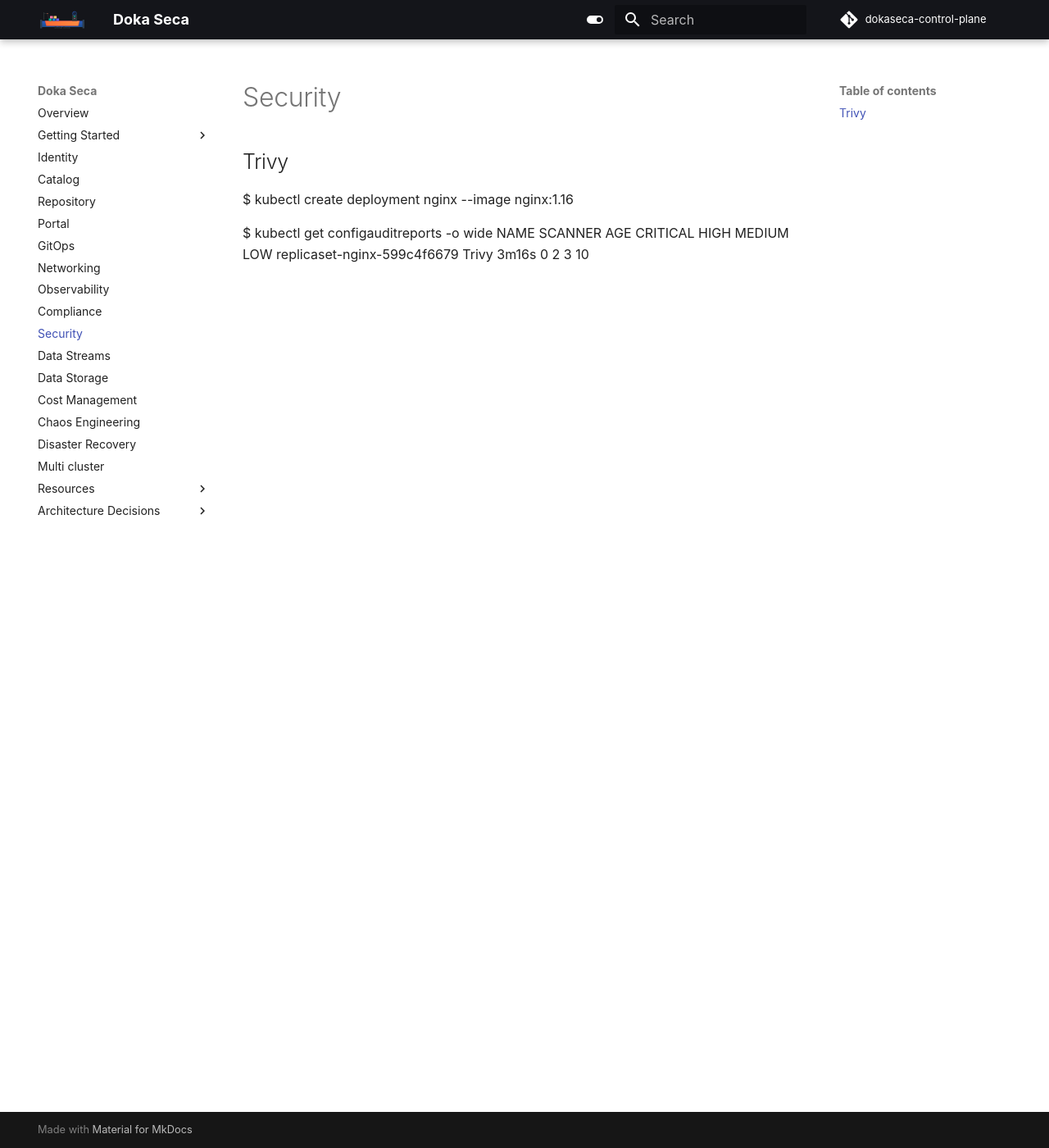
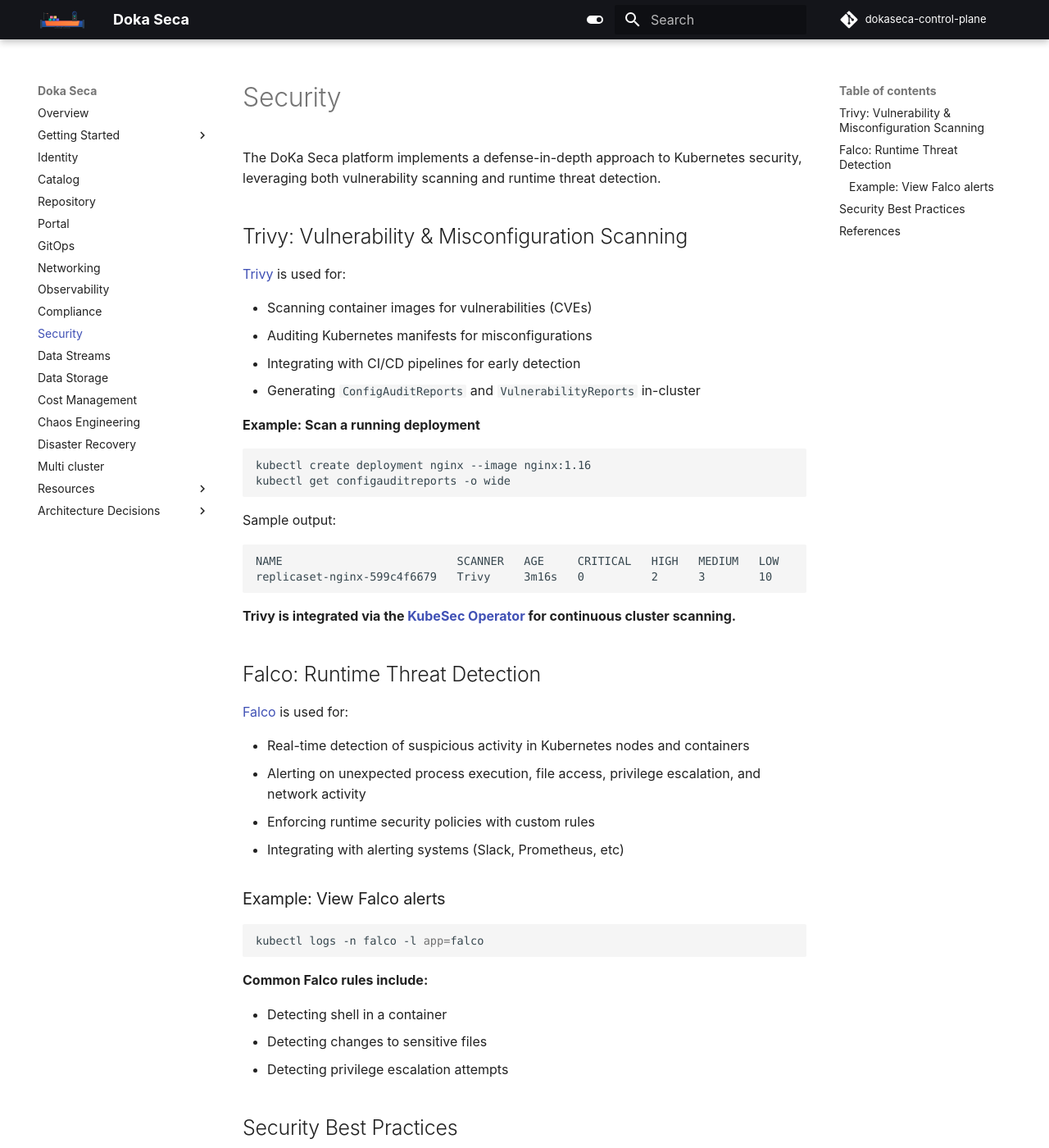
Before and after one commit to thatmlopsguy/dokaseca-control-plane, an MkDocs documentation site: the page built from docs/security.md, in a window 1280 px wide and 1400 px high. Shown: the whole window at 82% size. Built offline with MkDocs 1.6.1 and Material for MkDocs 9.7.7, drawn with Linux system fonts in a browser that asks for light colours; comment, search, counter and statistics services are not loaded; some of the changed text lies outside the part shown.

Commit message:
docs: enhance security documentation with detailed Trivy and Falco usage examples

````diff
--- a/docs/security.md
+++ b/docs/security.md
@@ -1,9 +1,63 @@
 # Security
 
-## Trivy
+The DoKa Seca platform implements a defense-in-depth approach to Kubernetes security, leveraging both vulnerability
+scanning and runtime threat detection.
 
-$ kubectl create deployment nginx --image nginx:1.16
+## Trivy: Vulnerability & Misconfiguration Scanning
 
-$ kubectl get configauditreports -o wide
+[Trivy](https://aquasecurity.github.io/trivy/) is used for:
+
+- Scanning container images for vulnerabilities (CVEs)
+- Auditing Kubernetes manifests for misconfigurations
+- Integrating with CI/CD pipelines for early detection
+- Generating `ConfigAuditReports` and `VulnerabilityReports` in-cluster
+
+**Example: Scan a running deployment**
+
+```bash
+kubectl create deployment nginx --image nginx:1.16
+kubectl get configauditreports -o wide
+```
+
+Sample output:
+
+```
 NAME                          SCANNER   AGE     CRITICAL   HIGH   MEDIUM   LOW
 replicaset-nginx-599c4f6679   Trivy     3m16s   0          2      3        10
+```
+
+**Trivy is integrated via the [KubeSec Operator](https://github.com/aquasecurity/trivy-operator) for continuous cluster scanning.**
+
+## Falco: Runtime Threat Detection
+
+[Falco](https://falco.org/) is used for:
+
+- Real-time detection of suspicious activity in Kubernetes nodes and containers
+- Alerting on unexpected process execution, file access, privilege escalation, and network activity
+- Enforcing runtime security policies with custom rules
+- Integrating with alerting systems (Slack, Prometheus, etc)
+
+### Example: View Falco alerts
+
+```bash
+kubectl logs -n falco -l app=falco
+```
+
+**Common Falco rules include:**
+
+- Detecting shell in a container
+- Detecting changes to sensitive files
+- Detecting privilege escalation attempts
+
+## Security Best Practices
+
+- All images are scanned before deployment
+- Cluster is continuously monitored for runtime threats
+- Alerts are integrated with platform observability
+- Security events are audited and reviewed regularly
+
+## References
+
+- [Trivy Documentation](https://aquasecurity.github.io/trivy/)
+- [Falco Documentation](https://falco.org/docs/)
+- [Kubernetes Security Best Practices](https://kubernetes.io/docs/concepts/security/overview/)
````
